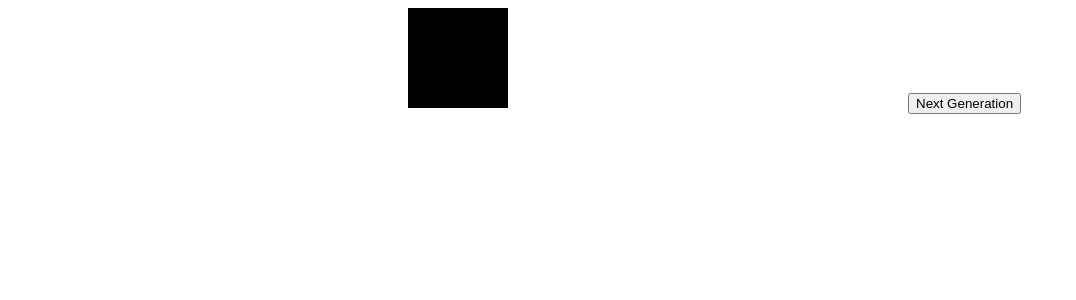
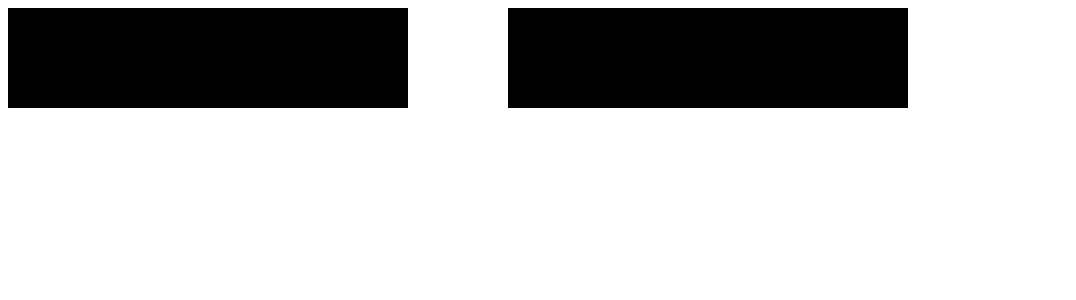
Before and after one commit to gwens/cellular-automaton-sequencer, a React app: page / in a window 1280 px wide. Shown: the top 300 px of the page, without its empty margins (0-1076 px from the left). Built offline with nearby package versions, Linux system fonts and the light colour scheme.

Commit message:
CA is advanced by an external observable source passed as a prop

```diff
--- a/src/components/App.js
+++ b/src/components/App.js
@@ -1,10 +1,29 @@
 import React from 'react'
+import { Subject } from 'rxjs'
 import CellularAutomaton from './CellularAutomaton'
 
 class App extends React.Component {
+  constructor() {
+    super()
+    this.trigger$ = new Subject()
+    this.tick = this.tick.bind(this)
+  }
+
+  componentDidMount() {
+    this.intervalId = setInterval(this.tick, 1000)
+  }
+
+  componentWillUnmount() {
+    window.clearInterval(this.intervalId)
+  }
+
+  tick() {
+    this.trigger$.next()
+  }
+
   render() {
     return (
-      <CellularAutomaton/>
+      <CellularAutomaton trigger$={this.trigger$}/>
     )
   }
 }
--- a/src/components/CellularAutomaton/index.js
+++ b/src/components/CellularAutomaton/index.js
@@ -6,6 +6,11 @@ class CellularAutomaton extends React.Component {
     this.state = {
       cells: ['0','0','0','0','1','0','0','0','0'],
     }
+    this.createNextGeneration = this.createNextGeneration.bind(this)
+  }
+
+  componentDidMount() {
+    this.props.trigger$.subscribe(this.createNextGeneration)
   }
 
   createNextGeneration() {
@@ -36,7 +41,6 @@ class CellularAutomaton extends React.Component {
         {this.state.cells.map((cell, index) => (
               <div key={index} className={ this.state.cells[parseInt(index)] === '1' ? 'filled' : 'empty'}></div>
         ))}
-        <button onClick={() => this.createNextGeneration()}>Next Generation</button>
       </React.Fragment>
     )
   }
```
